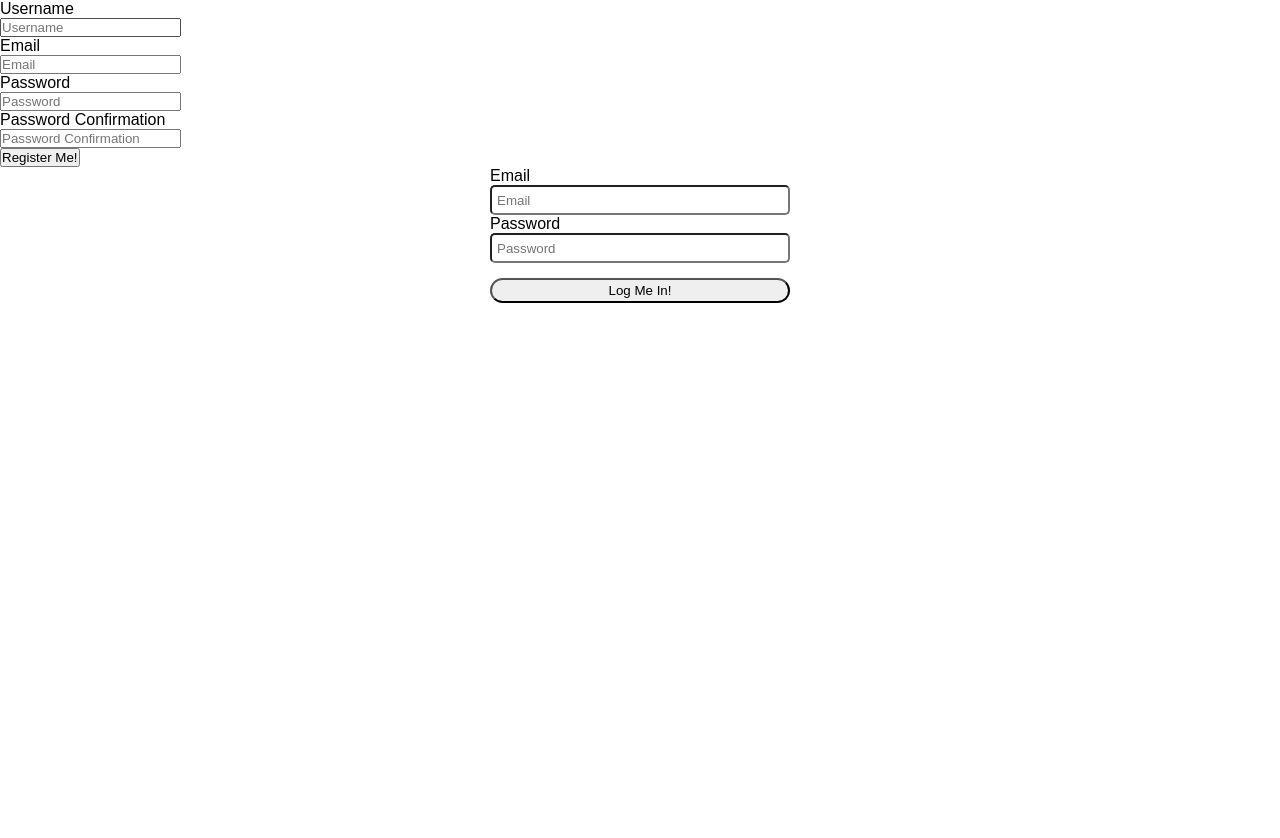
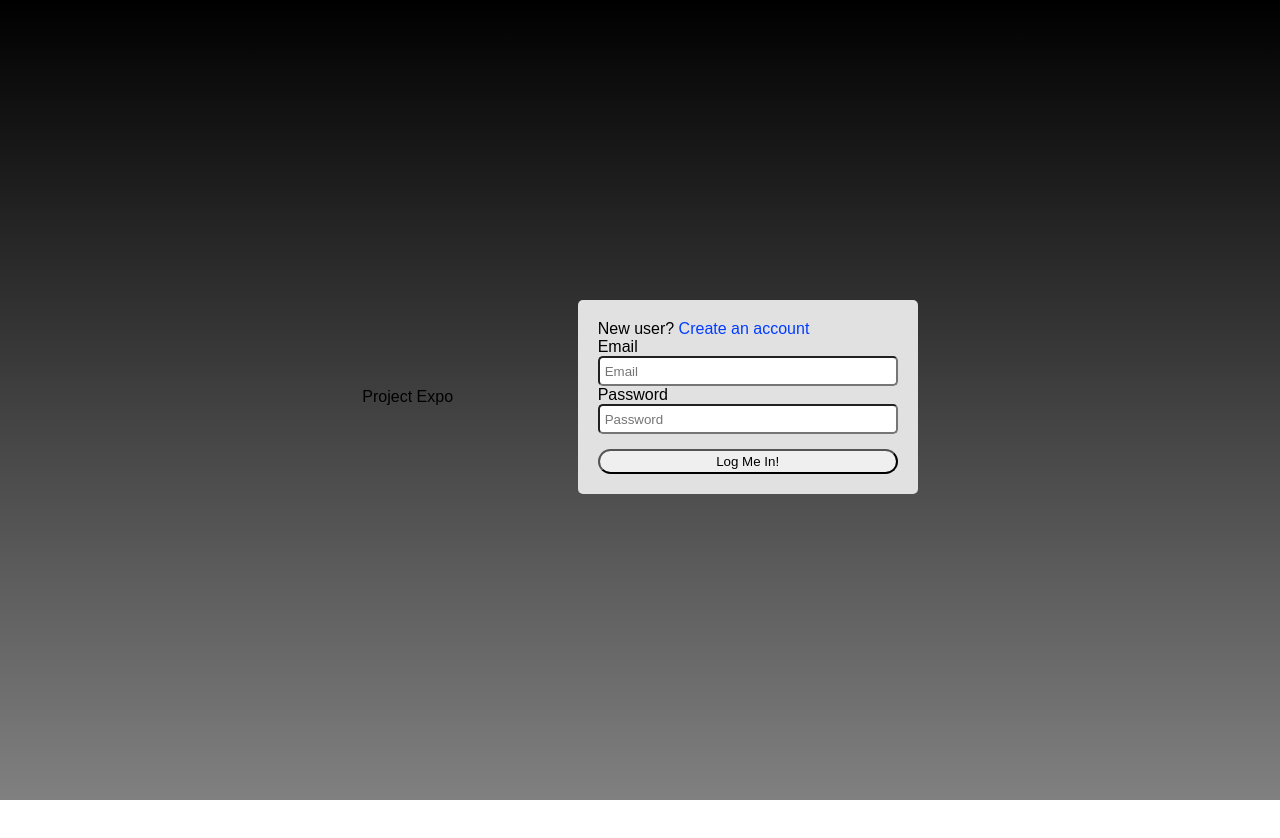
Before and after one commit to bradb345/Client, a React (Create React App) app: page /auth in a window 1280 px wide. Shown: the top 838 px of the page. After the commit the page ends 800 px from the top, so only its background shows below. Built offline with nearby package versions, Linux system fonts and the light colour scheme; a web font is replaced by a local one.

Commit message:
login / reg page

```diff
--- a/src/components/auth/AuthPage.js
+++ b/src/components/auth/AuthPage.js
@@ -1,14 +1,23 @@
+import React from 'react'
 import Register from './Register'
 import Login from './Login'
 
 
 function AuthPage() {
+
+  const [isLogin, setIsLogin] = React.useState(true)
+
   return (
 
+    <div className="outer-box">
+      <div className="box">
+        <p>Project Expo</p>
+        <div className="color-box">
+          { isLogin ? <Login setIsLogin={setIsLogin} /> : <Register setIsLogin={setIsLogin} />}
 
-    <div className="box">
-      <Register />
-      <Login />
+
+        </div>
+      </div>
     </div>
 
 
--- a/src/components/auth/Login.js
+++ b/src/components/auth/Login.js
@@ -4,7 +4,7 @@ import { loginUser } from '../lib/api'
 import { setToken } from '../lib/auth'
 import { useForm } from '../hooks/useForm'
 
-function Login() {
+function Login({ setIsLogin }) {
   const history = useHistory()
   const [isError, setIsError] = React.useState(false)
   const { formdata, handleChange } = useForm({
@@ -24,13 +24,18 @@ function Login() {
     }
   }
 
+  const handleClick = () => {
+    setIsLogin(false)
+  }
+
   return (
 
-    <div className="containerLogin">
+    <div className="containerAuth">
       <form
         className="column is-half is-offset-one-quarter"
         onSubmit={handleSubmit}
       >
+        <p>New user? <a onClick={handleClick}> Create an account</a></p>
         <div className="field">
           <label className="label">Email</label>
           <div className="control">
--- a/src/components/auth/Register.js
+++ b/src/components/auth/Register.js
@@ -4,7 +4,7 @@ import { useHistory } from 'react-router'
 import { registerUser, loginUser } from '../lib/api'
 import { setToken } from '../lib/auth'
 
-function Register() {
+function Register({ setIsLogin }) {
 
   const history = useHistory()
   const { formdata, formErrors, setFormErrors, handleChange } = useForm({
@@ -27,15 +27,19 @@ function Register() {
     }
   }
 
+  const handleClick = () => {
+    setIsLogin(true)
+  }
 
   return (
 
 
-    <div className="containerRegister">
+    <div className="containerAuth">
       <form
         className="column is-half is-offset-one-quarter "
         onSubmit={handleSubmit}
       >
+        <p>Already a user?<a onClick={handleClick}> Sign In</a></p>
         <div className="field">
           <label className="label" htmlFor="username">Username</label>
           <div className="control">
--- /dev/null
+++ b/src/styles/_auth.scss
@@ -0,0 +1,57 @@
+.outer-box {
+  height: 100vh;
+  padding: 300px;
+  background-image: linear-gradient(black, grey);
+}
+
+.box{
+  display: flex;
+  flex-direction: row;
+  align-items: center;
+  justify-content: space-around;
+}
+
+.color-box {
+  background-color: rgb(225, 225, 225);
+  padding: 20px;
+  // min-height: 600px;
+  display: flex;
+  align-items: center;
+  border-radius: 5px;
+}
+
+.color-box a {
+  color: rgb(0, 60, 255);
+}
+
+
+.containerAuth {
+  display: flex;
+  justify-content: center;
+
+}
+
+
+
+.containerAuth  form input {
+  width: 300px;
+  display: flex;
+  justify-content: center;
+}
+
+.containerAuth  input {
+  height: 30px;
+  padding: 5px;
+  border-radius: 5px;
+}
+
+.containerAuth  button {
+  height: 25px;
+  width: 300px;
+  margin-top: 15px;
+  border-radius: 30rem;
+}
+
+.containerAuth  label {
+  margin-top: 5px;
+}
--- a/src/styles/main.scss
+++ b/src/styles/main.scss
@@ -1,4 +1,5 @@
 @import url("https://use.typekit.net/dem4hyl.css");
+@import "auth";
 
 
 * {
@@ -10,7 +11,7 @@
 body {
 
   height: 100%;
-  // background-image: linear-gradient(black, grey);
+  background-image: linear-gradient(black, grey);
   font-family: acumin-pro, sans-serif;
   font-weight: 400;
   font-style: normal;
@@ -378,42 +379,3 @@ color:black;
   flex-direction: row;
   flex-wrap: wrap;
 }
-
-.box{
-  display: flex;
-  flex-direction: column;
-}
-
-
-
-.containerLogin {
-  height: 100vh;
-  display: flex;
-  justify-content: center;
-
-}
-
-
-
-.containerLogin form input {
-  width: 300px;
-  display: flex;
-  justify-content: center;
-}
-
-.containerLogin input {
-  height: 30px;
-  padding: 5px;
-  border-radius: 5px;
-}
-
-.containerLogin button {
-  height: 25px;
-  width: 300px;
-  margin-top: 15px;
-  border-radius: 30rem;
-}
-
-.containerLogin label {
-  margin-top: 5px;
-}
```
Also changed, not shown: src/components/common/NavBar.js (line endings or trailing spaces).
